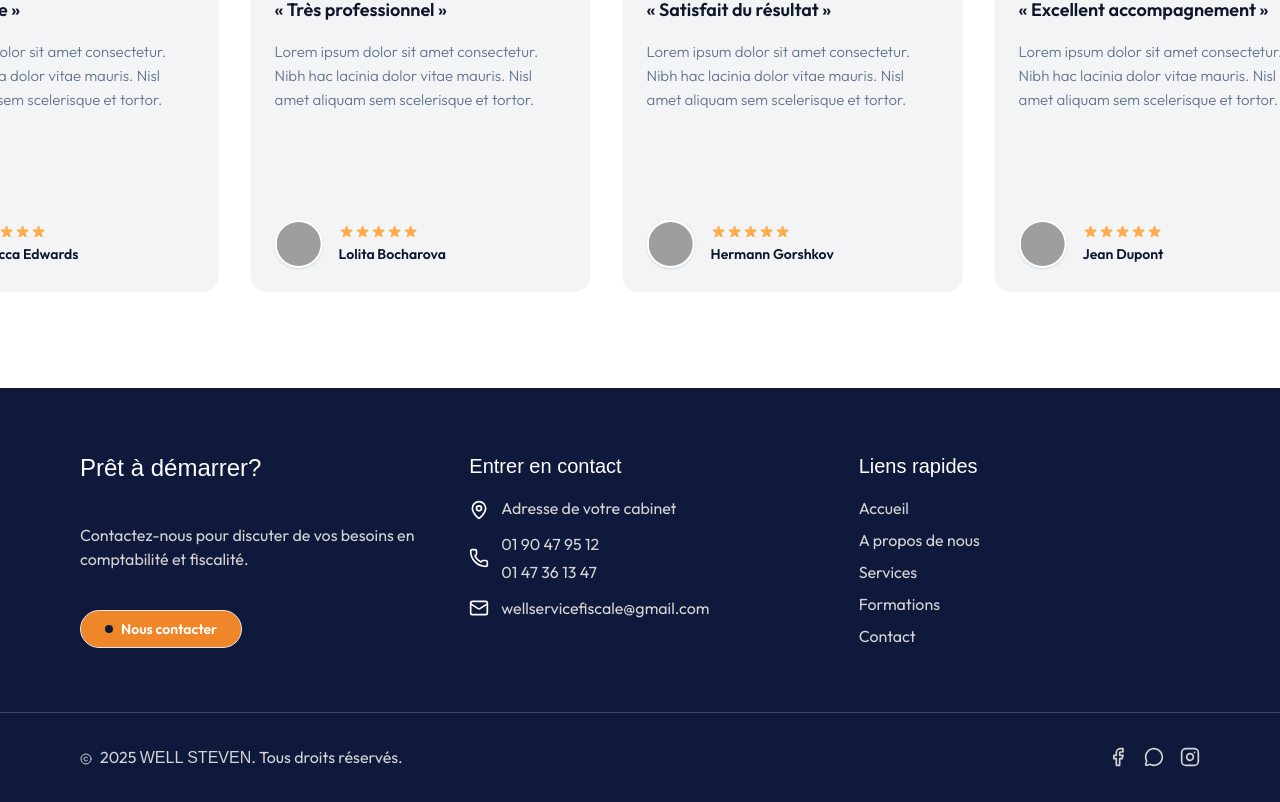
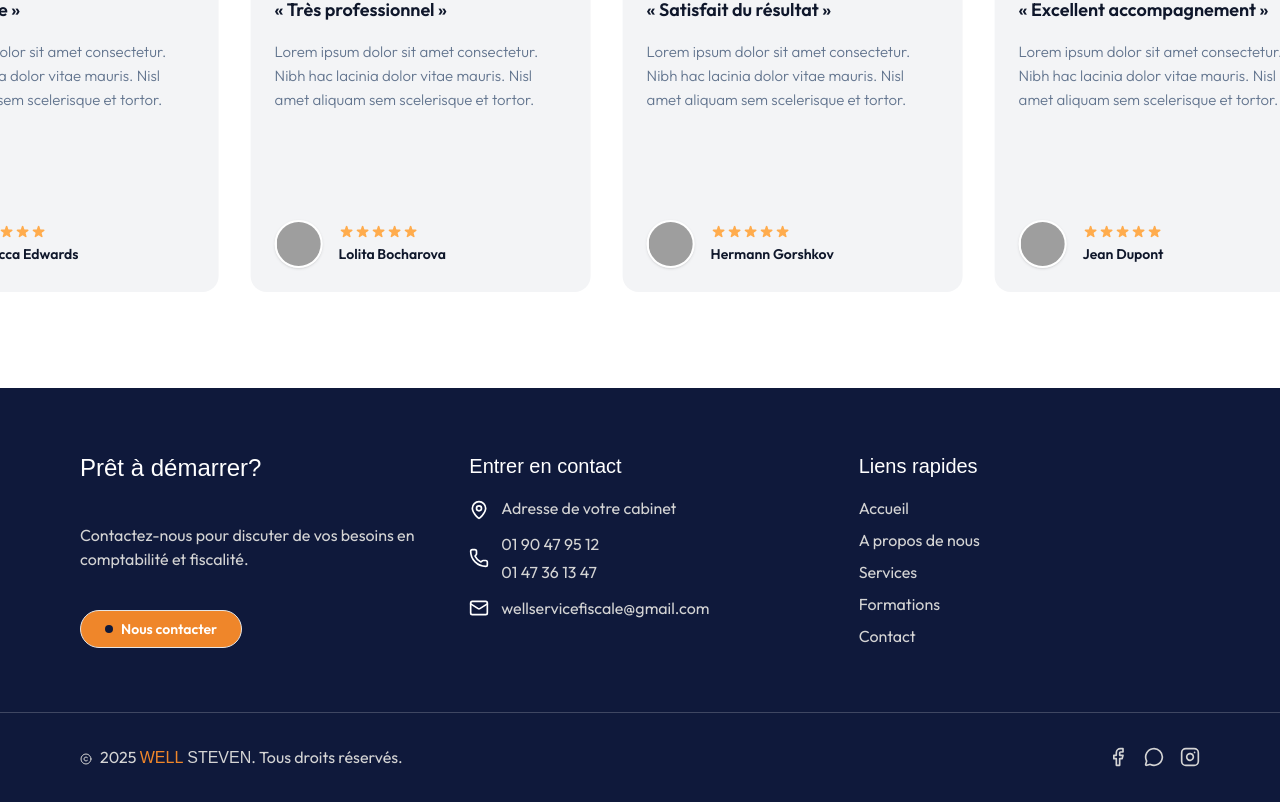
Before and after one commit to HermannRichy/well-steven, a Next.js app: page / in a window 1280 px wide. Shown: the part 3803-4605 px from the top of the page. Built offline with nearby package versions, Linux system fonts and the light colour scheme; grey boxes are pictures that could not be loaded; a web font is replaced by a local one.

Commit message:
add uppercase for title

```diff
--- a/src/components/sections/Footer.tsx
+++ b/src/components/sections/Footer.tsx
@@ -113,8 +113,12 @@ export default function Footer() {
                     <div className="text-center md:text-left">
                         <p className="text-neutral-300">
                             <Copyright className="w-3 h-3 inline mr-2" />
-                            2025 <span className="font-momo">WELL STEVEN</span>.
-                            Tous droits réservés.
+                            2025{" "}
+                            <span className="font-momo uppercase">
+                                <span className="text-secondary">Well</span>{" "}
+                                STEVEN
+                            </span>
+                            . Tous droits réservés.
                         </p>
                     </div>
 
--- a/src/components/sections/Header.tsx
+++ b/src/components/sections/Header.tsx
@@ -24,7 +24,7 @@ export default function Header() {
     return (
         <>
             <header className="flex items-center justify-between p-4 lg:hidden">
-                <h1 className="font-momo font-bold text-primary text-xl">
+                <h1 className="font-momo font-bold text-primary text-xl uppercase">
                     <span className="text-secondary">Well</span> Steven
                 </h1>
                 <DropdownMenu modal={false}>
```
Also changed, not shown: public/images/hero-alt1.jpeg (added), public/images/hero-alt2.jpeg (added).
